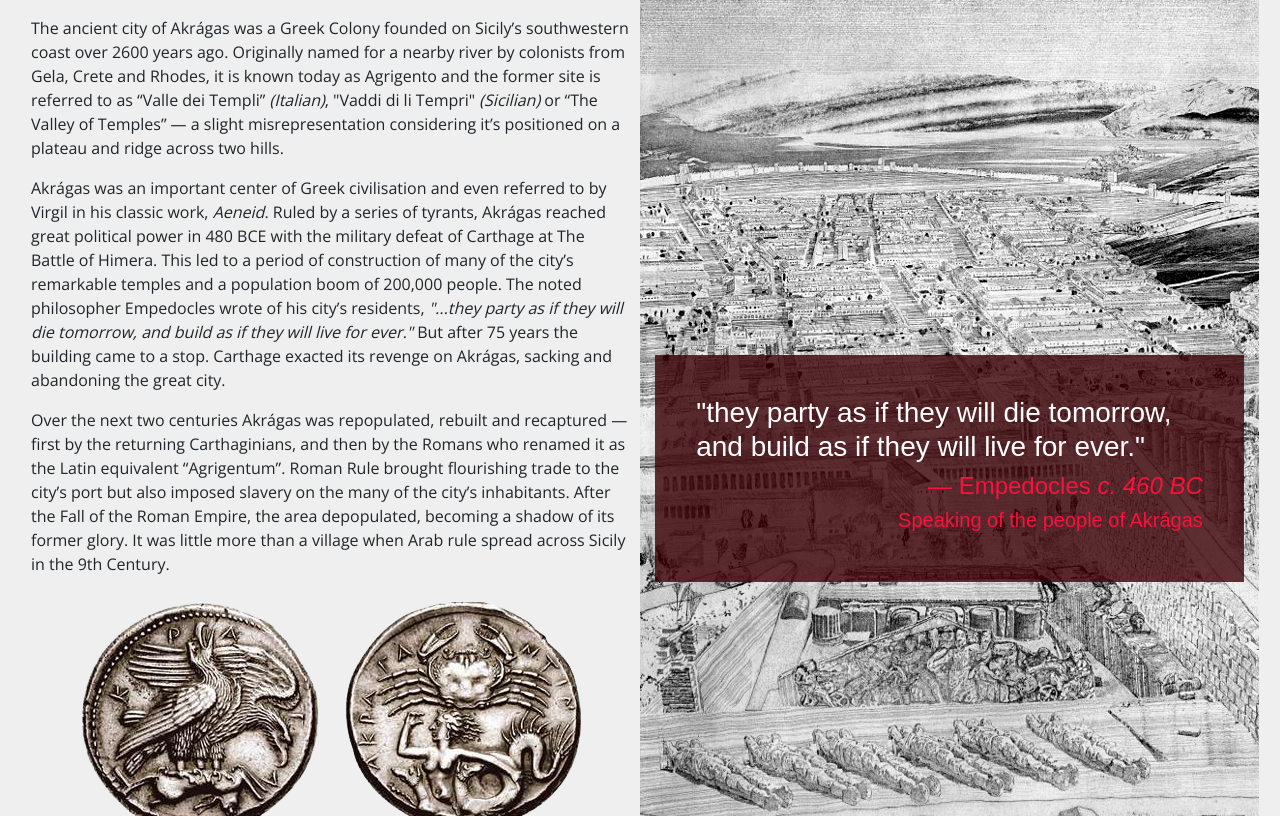
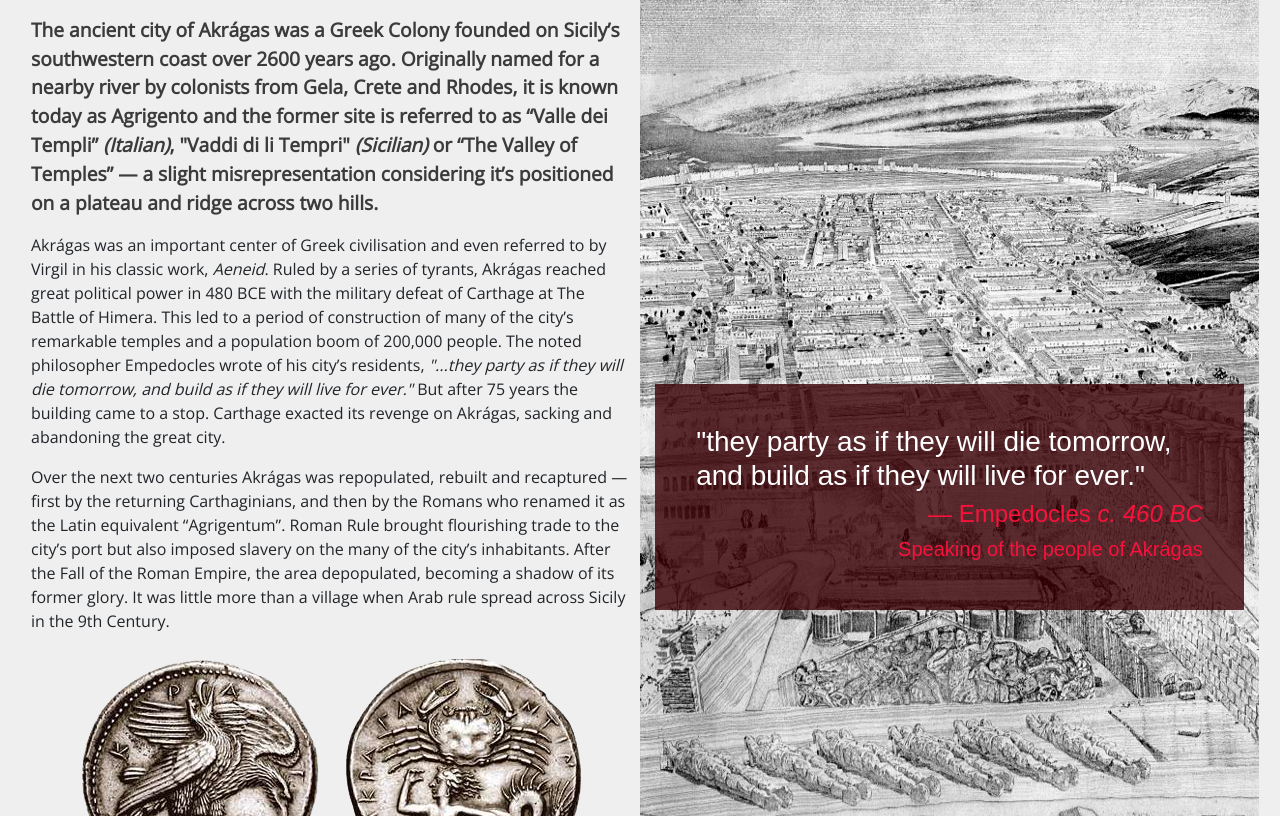
Before and after one commit to Code-Institute-Submissions/Akragas, a plain HTML site: page index.html in a window 1280 px wide. Shown: the part 1787-2603 px from the top of the page. Drawn offline with nearby package versions, Linux system fonts and the light colour scheme; a web font is replaced by a local one.

Commit message:
Paragraph intro text styling

```diff
--- a/assets/css/style.css
+++ b/assets/css/style.css
@@ -33,6 +33,13 @@ p.cap {
     line-height: 1.1;
     color: #3b3b3b;
     text-align: center;
+}
+
+p.intro {
+    font-size: 1.2rem;
+    font-weight: 800;
+    color: #3b3b3b;
+
 }
 
 .red {
--- a/index.html
+++ b/index.html
@@ -86,14 +86,12 @@
 				</div>
 				<div class="row about-intro-row">
 					<div class="col-md-6 about-body-text">
-						<p>
+						<p class="intro">
 							The ancient city of Akrágas was a Greek Colony founded on Sicily’s southwestern coast over
-							2600
-							years ago. Originally named for a nearby river by colonists from Gela, Crete and Rhodes, it
+							2600 years ago. Originally named for a nearby river by colonists from Gela, Crete and Rhodes, it
 							is known today as Agrigento and the former site is referred to as “Valle dei Templi”
 							<em>(Italian)</em>, "Vaddi di li Tempri" <em>(Sicilian)</em> or “The Valley of Temples” — a
-							slight misrepresentation
-							considering it’s positioned on a plateau and ridge across two hills.
+							slight misrepresentation considering it’s positioned on a plateau and ridge across two hills.
 						</p>
 						<p>
 							Akrágas was an important center of Greek civilisation and even referred to by Virgil in his
```
